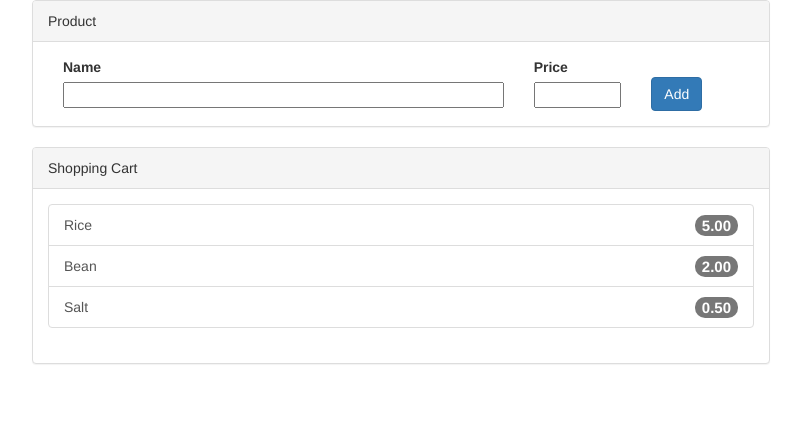
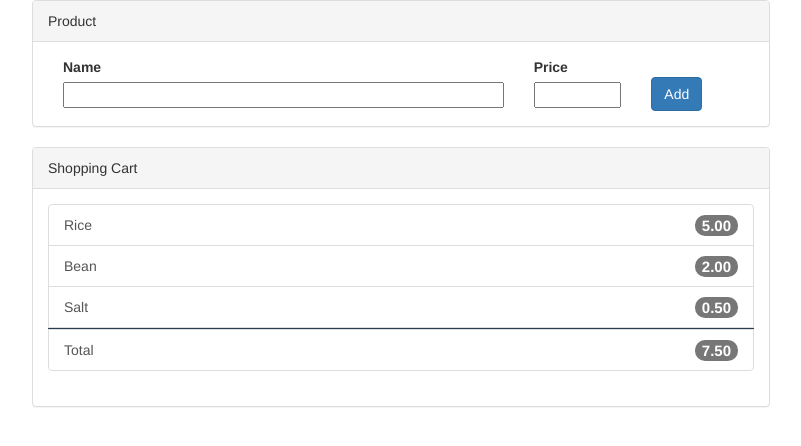
Before and after one commit to auromota/shopping-cart, a website: page index.html in a window 1280 px wide. Shown: the whole page, without its empty margins (239-1040 px from the left). Drawn offline with nearby package versions, Linux system fonts and the light colour scheme.

Commit message:
Product list

```diff
--- a/css/stylesheet.css
+++ b/css/stylesheet.css
@@ -13,3 +13,8 @@
 .badge-price {
     font-size: 15px !important;
 }
+
+.product-divider {
+    margin-top: 1px;
+    border-bottom: 1px #2b3e50 solid;
+}
--- a/index.html
+++ b/index.html
@@ -47,6 +47,11 @@
                         <span class="badge badge-price">0.50</span>
                         Salt
                     </a>
+                    <div class="product-divider"></div>
+                    <a class="list-group-item">
+                        <span class="badge badge-price">7.50</span>
+                        Total
+                    </a>
                 </div>
             </div>
         </div>
```
